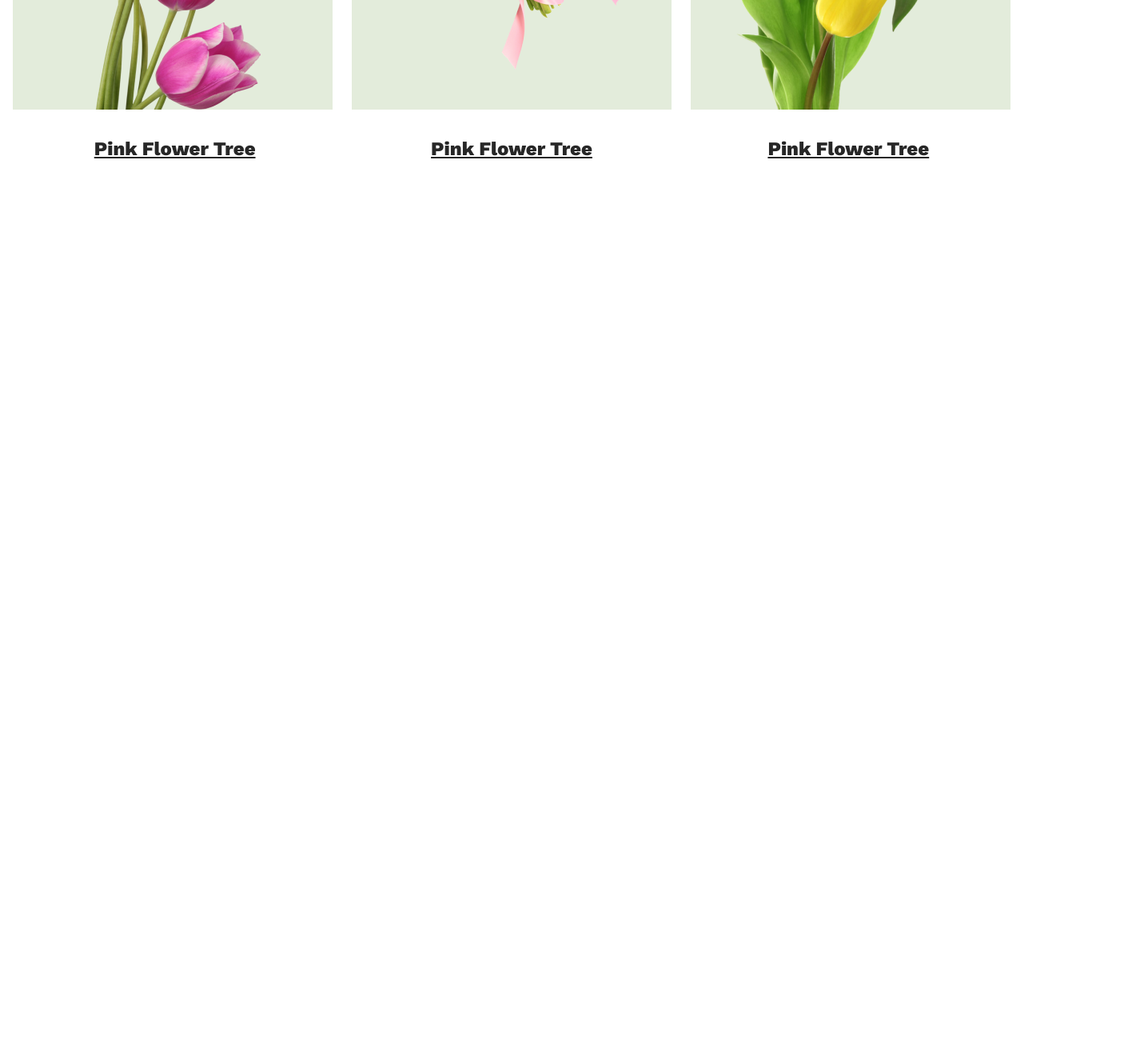
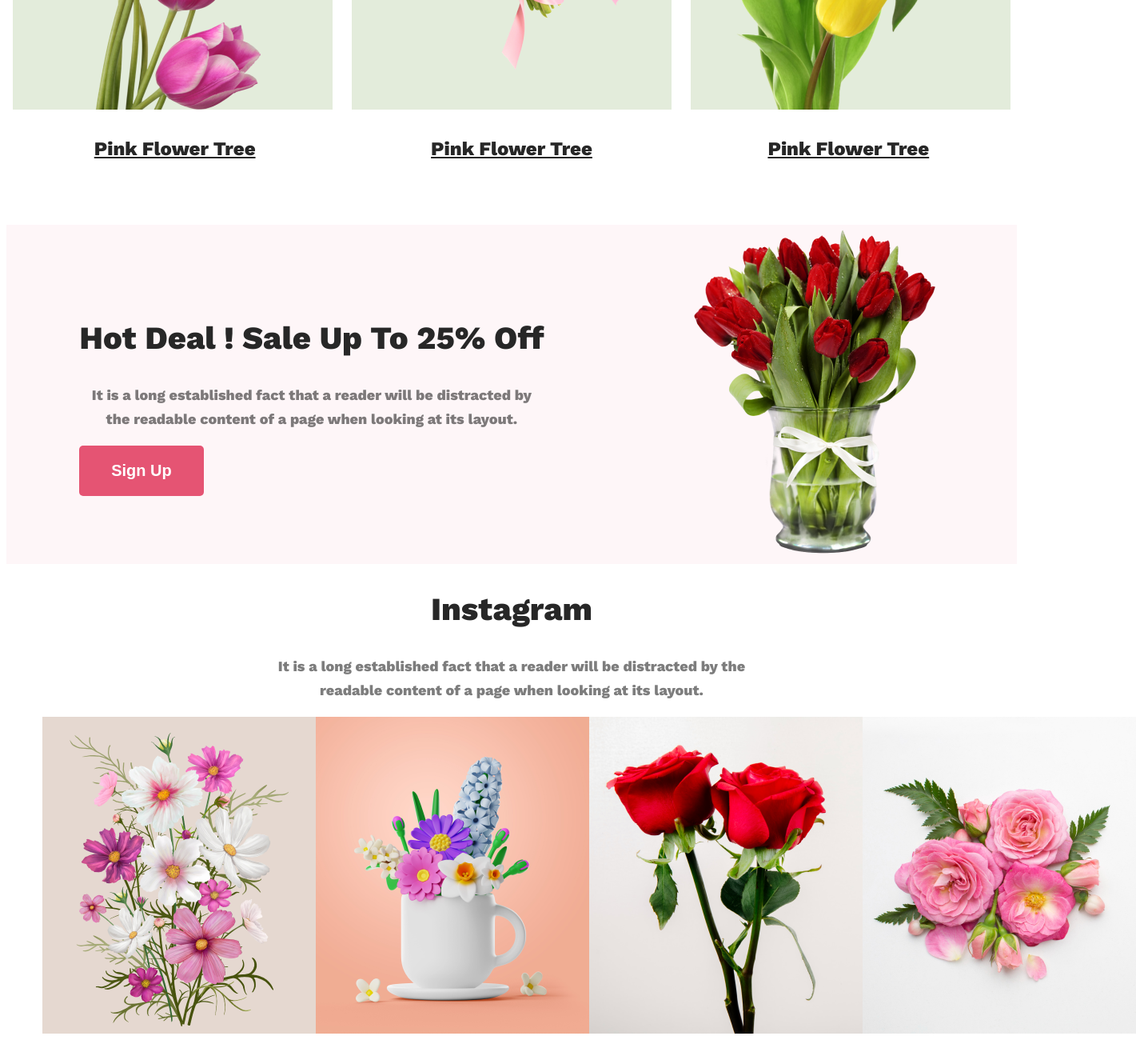
Before and after one commit to AsrafUddin89/flower-assignment-one, a plain HTML site: page index.html in a window 1280 px wide. Shown: the part 1196-2496 px from the top of the page at 80% size, 1421 px wide, since content can reach past the window. Before the commit the page ends 1440 px from the top, so only its background shows below. Drawn offline with nearby package versions, Linux system fonts and the light colour scheme.

Commit message:
instagram flower added

```diff
--- a/index.html
+++ b/index.html
@@ -55,6 +55,30 @@
           </div>
         </div>
         </section>
+<!--Hot Deal Section-->
+<section class="deal-items">
+    <div>
+        <h2 class="title-primary">Hot Deal ! Sale Up To 25% Off</h2>
+        <p class="description-primary">It is a long established fact that a reader will be distracted by <br>the readable content of a page when looking at its layout.</p>
+        <button class="btn-primary">Sign Up</button>
+    </div>
+    <div>
+        <img src="images/pngwing 8.png" alt="">
+    </div>
+</section>
+<!--instagram section-->
+<section>
+    <div>
+        <h2 class="title-primary">Instagram</h2>
+        <p class="description-primary">It is a long established fact that a reader will be distracted by the <br>readable content of a page when looking at its layout.</p>
+    </div>
+    <div class="insta-flower">
+        <img src="images/Rectangle 4.png" alt="">
+        <img src="images/Rectangle 5.png" alt="">
+        <img src="images/Rectangle 6.png" alt="">
+        <img src="images/Flower 01.png" alt="">
+    </div>
+</section>
 
     </main>
     <footer>
--- a/styles/shop.css
+++ b/styles/shop.css
@@ -14,6 +14,7 @@ body {
     background: #E55473;
     border: none;
     padding: 20px 40px;
+
 }
 
 .title-primary {
@@ -108,3 +109,19 @@ body {
     line-height: 35px;
     text-decoration-line: underline;
 }
+/*Deals section style*/
+.deal-items{
+    display: flex;
+    justify-content: space-around;
+    align-items: center;
+    margin-top: 45px;
+    background: rgba(229, 84, 115, 0.05);
+
+}
+.insta-flower{
+    display: flex;
+    margin-right: 45px;
+    margin-left: 45px;
+    justify-content: space-around;
+
+}
```
